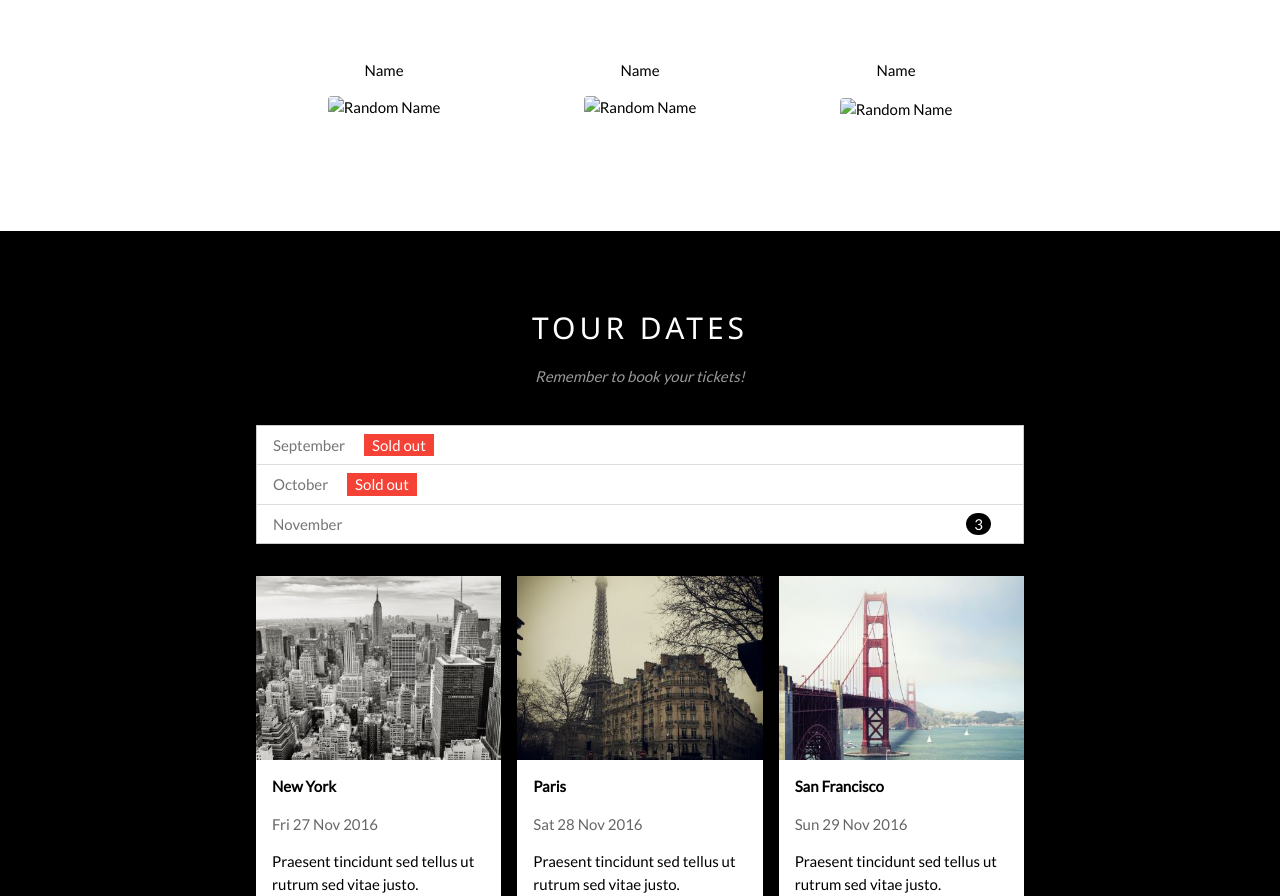
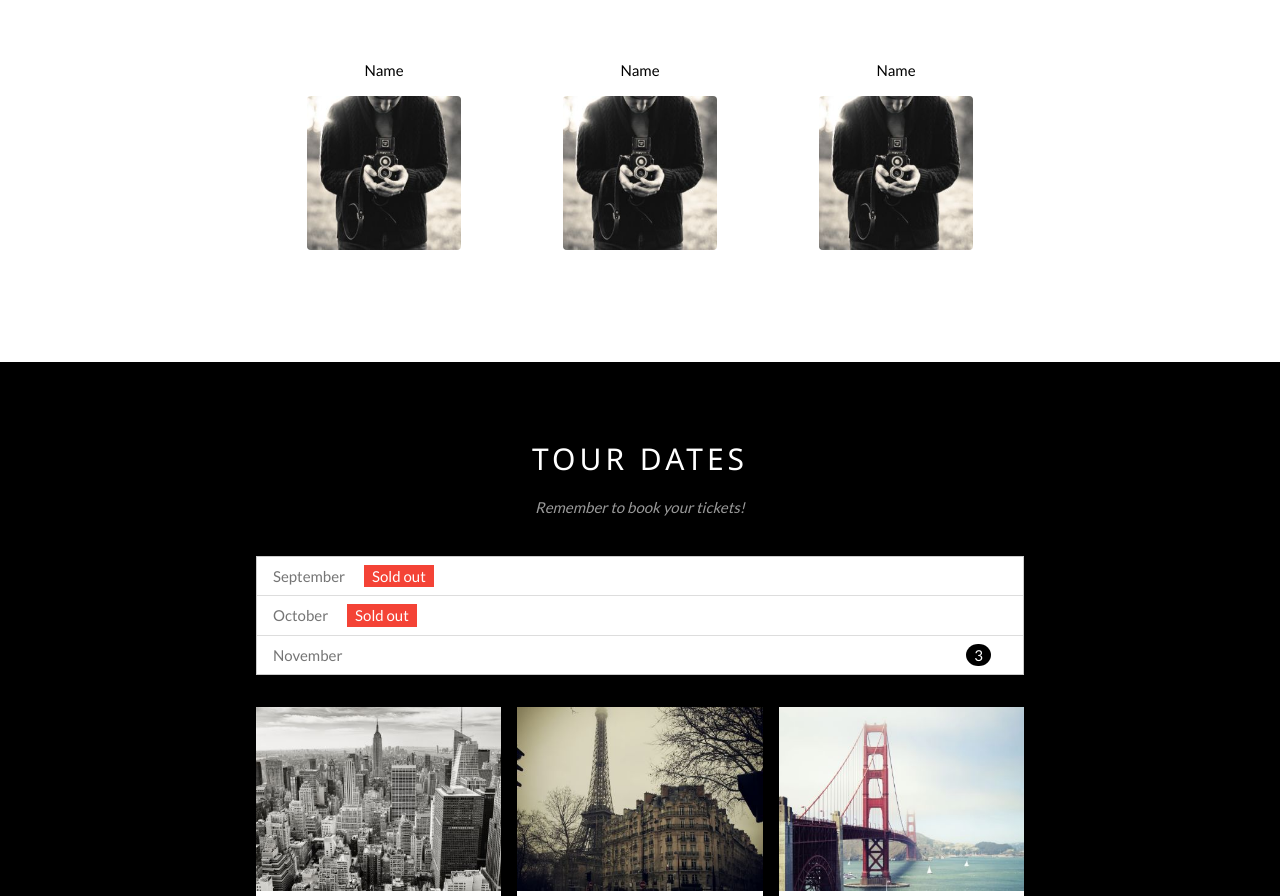
Before and after one commit to 09437736790/ebsaude, a plain HTML site: page index.html in a window 1280 px wide. Shown: the part 996-1892 px from the top of the page. Drawn offline with nearby package versions, Linux system fonts and the light colour scheme; files whose address does not match are found by name.

Commit message:
Ajuste no index

```diff
--- a/index.html
+++ b/index.html
@@ -78,15 +78,15 @@ body {font-family: "Lato", sans-serif}
     <div class="w3-row w3-padding-32">
       <div class="w3-third">
         <p>Name</p>
-        <img src="~/projetos/w3school-css/ebsaude/w3images/bandmember.jpg" class="w3-round w3-margin-bottom" alt="Random Name" style="width:60%">
+        <img src="/w3images/bandmember.jpg" class="w3-round w3-margin-bottom" alt="Random Name" style="width:60%">
       </div>
       <div class="w3-third">
         <p>Name</p>
-        <img src="~/projetos/w3school-css/ebsaude/w3images/bandmember.jpg" class="w3-round w3-margin-bottom" alt="Random Name" style="width:60%">
+        <img src="/w3images/bandmember.jpg" class="w3-round w3-margin-bottom" alt="Random Name" style="width:60%">
       </div>
       <div class="w3-third">
         <p>Name</p>
-        <img src="~/projetos/w3school-css/ebsaude/w3images/bandmember.jpg" class="w3-round" alt="Random Name" style="width:60%">
+        <img src="/w3images/bandmember.jpg" class="w3-round" alt="Random Name" style="width:60%">
       </div>
     </div>
   </div>
```
